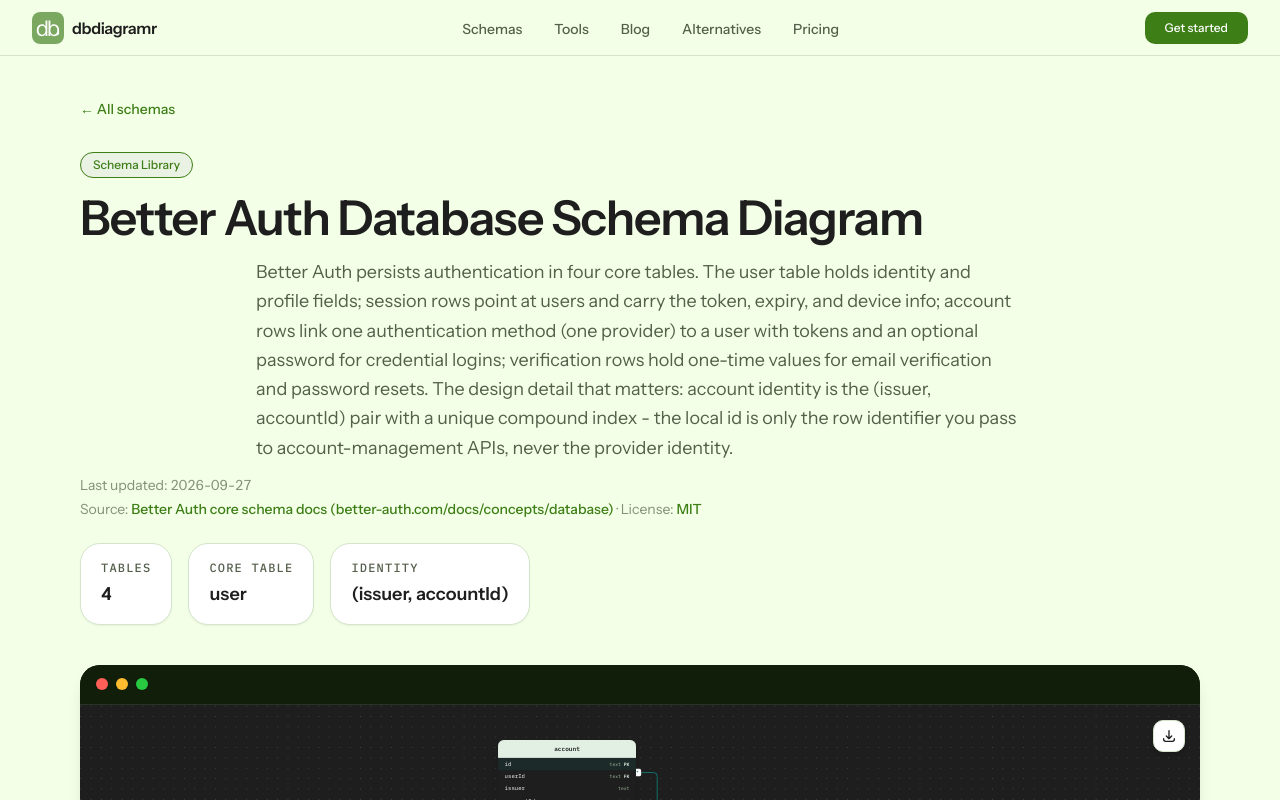
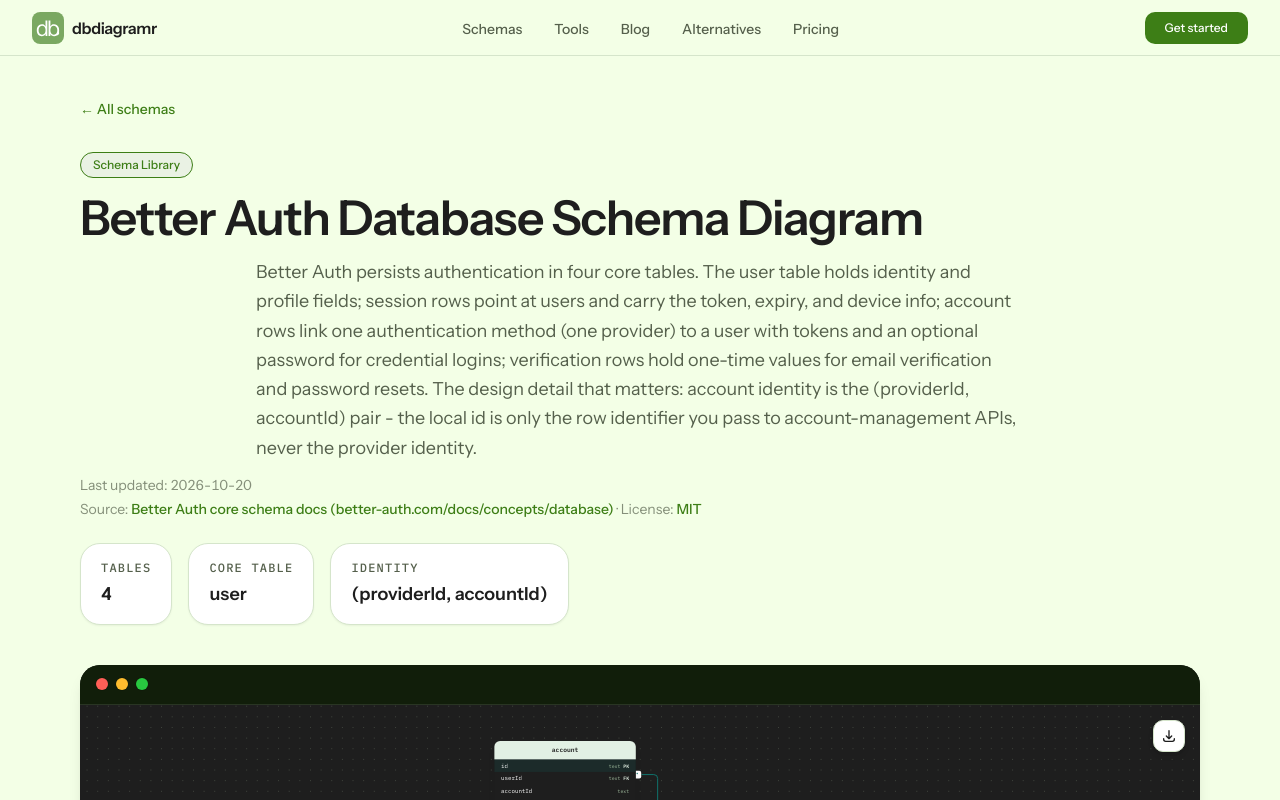
Before and after one commit to VarunKvK/dbdiagramr, a Next.js app: page /schema/better-auth in a window 1280 px wide. Shown: the top 800 px of the page. Built offline with nearby package versions, Linux system fonts and the light colour scheme.

Commit message:
fix(schema): correct Better Auth account identity to (providerId, accountId)

```diff
--- a/data/schemas/betterauth.ts
+++ b/data/schemas/betterauth.ts
@@ -4,8 +4,8 @@
 // Better Auth core schema — user, session, account, verification.
 // Derived from the official database docs (better-auth.com/docs/concepts/database):
 // TypeScript field types mapped to PostgreSQL (string -> text, Date -> timestamptz).
-// Key modeling point: account identity is the (issuer, accountId) pair, not the
-// local id — the id is only the row identifier passed to account APIs.
+// Key modeling point: an account is identified by the (providerId, accountId)
+// pair, not the local id — the id is only the row identifier passed to account APIs.
 export const betterauthSchema: Schema = {
   tables: [
     table(
@@ -40,7 +40,6 @@
       [
         col("id", "text", { pk: true }),
         col("userId", "text"),
-        col("issuer", "text"),
         col("accountId", "text"),
         col("providerId", "text"),
         col("accessToken", "text", { nullable: true }),
--- a/data/schemas/registry.ts
+++ b/data/schemas/registry.ts
@@ -624,11 +624,11 @@
       "better auth erd",
     ],
     intro:
-      "Better Auth persists authentication in four core tables. The user table holds identity and profile fields; session rows point at users and carry the token, expiry, and device info; account rows link one authentication method (one provider) to a user with tokens and an optional password for credential logins; verification rows hold one-time values for email verification and password resets. The design detail that matters: account identity is the (issuer, accountId) pair with a unique compound index - the local id is only the row identifier you pass to account-management APIs, never the provider identity.",
+      "Better Auth persists authentication in four core tables. The user table holds identity and profile fields; session rows point at users and carry the token, expiry, and device info; account rows link one authentication method (one provider) to a user with tokens and an optional password for credential logins; verification rows hold one-time values for email verification and password resets. The design detail that matters: account identity is the (providerId, accountId) pair - the local id is only the row identifier you pass to account-management APIs, never the provider identity.",
     facts: [
       { label: "Tables", value: "4" },
       { label: "Core table", value: "user" },
-      { label: "Identity", value: "(issuer, accountId)" },
+      { label: "Identity", value: "(providerId, accountId)" },
     ],
     faqs: [
       {
@@ -637,14 +637,14 @@
       },
       {
         q: "How does Better Auth identify an OAuth account?",
-        a: "By the unique pair of issuer and accountId - the identity namespace plus the provider's stable identifier for that user. The account row's own id is a local identifier for API calls, not the provider identity.",
+        a: "By the unique pair of providerId and accountId - the provider's identifier (for example google or github) plus its stable user id. The account row's own id is a local identifier for API calls, not the provider identity.",
       },
       {
         q: "How is Better Auth's schema different from NextAuth's?",
-        a: "The shapes are close cousins - both have users, sessions, accounts, and a verification table. Better Auth names the token table verification (NextAuth calls it verification_tokens), stores the provider identity as issuer plus accountId, and supports custom table and column names via modelName and fields config.",
+        a: "The shapes are close cousins - both have users, sessions, accounts, and a verification table. Better Auth names the token table verification (NextAuth calls it verification_tokens), stores the provider identity as providerId plus accountId, and supports custom table and column names via modelName and fields config.",
       },
     ],
-    lastUpdated: "2026-09-27",
+    lastUpdated: "2026-10-20",
     schema: betterauthSchema,
     source: {
       label: "Better Auth core schema docs (better-auth.com/docs/concepts/database)",
```
Also changed, not shown: .opencode/content/better-auth-launch.md.
